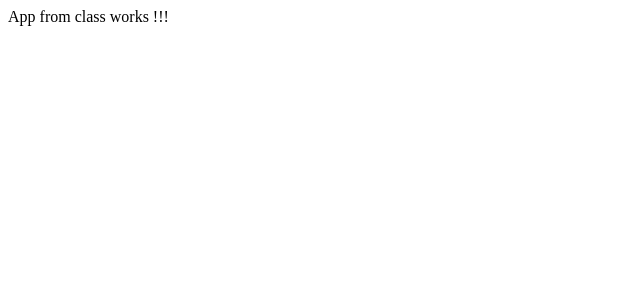
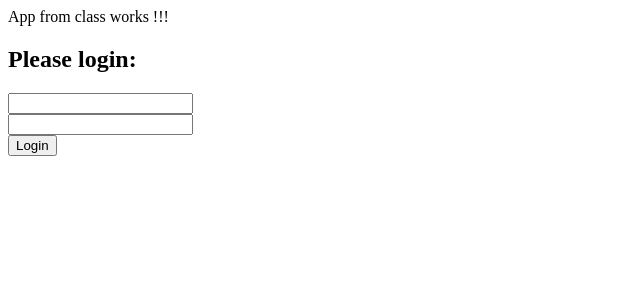
Before and after one commit to miroadamy-practice/s-udemy-aws-ts-cdk, a React (Create React App) app in the folder space-finder-frontend/: page /login in a window 1280 px wide. Shown: the top 300 px of the page, without its empty margins (0-640 px from the left). Built offline with nearby package versions, Linux system fonts and the light colour scheme.

Commit message:
Simple login component, form

```diff
--- a/space-finder-frontend/src/components/App.tsx
+++ b/space-finder-frontend/src/components/App.tsx
@@ -2,6 +2,8 @@
 
 import {User} from '../model/Model'
 import {AuthService} from '../services/AuthService'
+
+import {Login} from './Login'
 interface AppState {
   user: User | undefined
 }
@@ -12,7 +14,10 @@
 
   render() {
     return (
-      <div>App from class works !!!</div>
+      <div>
+        App from class works !!!
+        <Login authService={this.authService}/>
+      </div>
     )
   }
 }
--- /dev/null
+++ b/space-finder-frontend/src/components/Login.tsx
@@ -0,0 +1,38 @@
+import React from "react";
+import { AuthService } from "../services/AuthService";
+
+interface LoginProps {
+    authService: AuthService
+}
+
+interface LoginState {
+    userName: string,
+    password: string,
+    loginAttempted: boolean,
+    loginSuccessful: boolean
+}
+
+export class Login extends React.Component<LoginProps,LoginState> {
+
+    state: LoginState = {
+        userName: '',
+        password: '',
+        loginAttempted: false,
+        loginSuccessful: false
+    }
+
+    render(): React.ReactNode {
+        return (
+            <div>
+                <h2>Please login:</h2>
+                <form>
+                    <input value={this.state.userName}/><br/>
+                    <input value={this.state.password}/><br/>
+                    <input type='submit' value='Login'/>
+
+                </form>
+
+            </div>
+        )
+    }
+}
```
Also changed, not shown: 1 other file (tests, documents, lock files or other folders).
